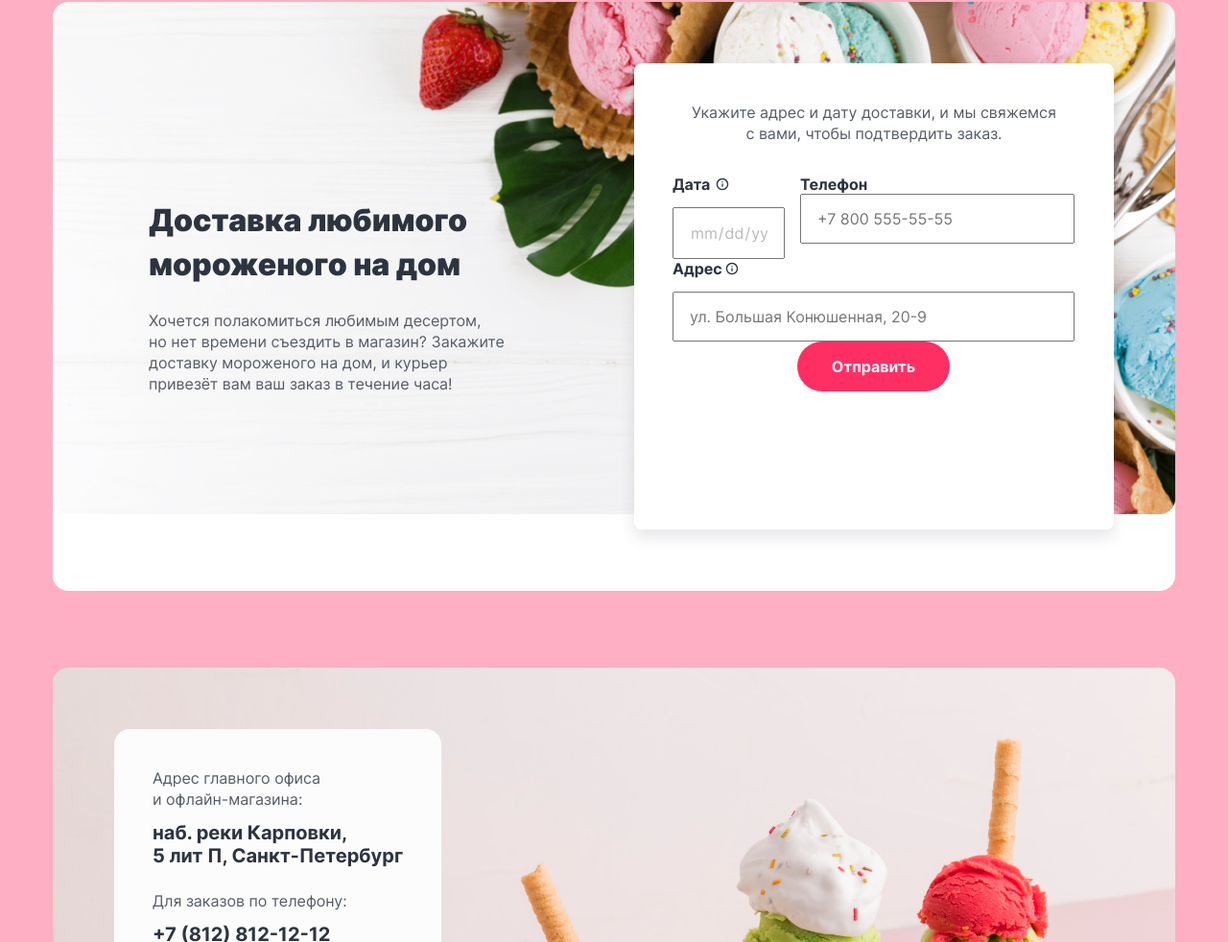
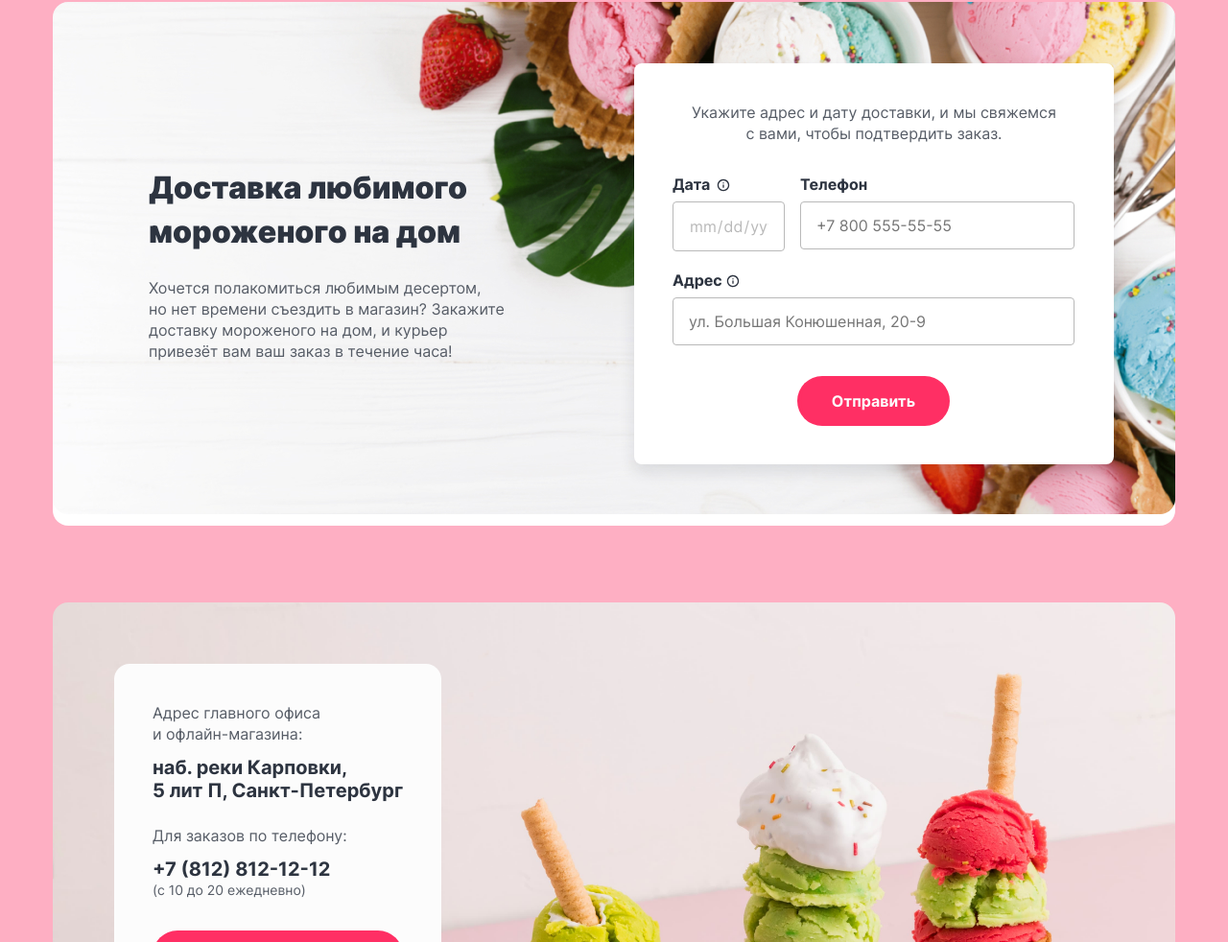
Before and after one commit to htmlacademy-htmlcss/2096643-gllacy-1, a website: page index.html in a window 1280 px wide. Shown: the part 2721-3703 px from the top of the page at 96% size. Drawn offline with Linux system fonts and the light colour scheme.

Commit message:
Исправлена сетка для формы доставки на гридах

```diff
--- a/index.html
+++ b/index.html
@@ -337,9 +337,9 @@
           <p class="delivery__subtitle text">Укажите адрес и дату доставки, и мы свяжемся<br> с вами, чтобы подтвердить заказ.</p>
           <form class="order" action="https://echo.htmlacademy.ru/" method="post">
             <label class="order__date">Дата
-              <span class="tooltip">
+              <span class="tooltip tooltip__data">
                 <button class="tooltip__button" type="button">
-                  <svg class="tooltip__icon tooltip__icon_data" xmlns="http://www.w3.org/2000/svg" width="14" height="14" viewBox="0 0 14 14" fill="none">
+                  <svg class="tooltip__icon" xmlns="http://www.w3.org/2000/svg" width="14" height="14" viewBox="0 0 14 14" fill="none">
                     <path fill-rule="evenodd" clip-rule="evenodd" d="M7.00026 2.12508C4.30774 2.12508 2.12502 4.3078 2.12502 7.00032C2.12502 9.69284 4.30774 11.8756 7.00026 11.8756C9.69278 11.8756 11.8755 9.69284 11.8755 7.00032C11.8755 4.3078 9.69278 2.12508 7.00026 2.12508ZM0.791687 7.00032C0.791687 3.57142 3.57136 0.791748 7.00026 0.791748C10.4292 0.791748 13.2088 3.57142 13.2088 7.00032C13.2088 10.4292 10.4292 13.2089 7.00026 13.2089C3.57136 13.2089 0.791687 10.4292 0.791687 7.00032ZM7.00007 6.3334C7.36826 6.3334 7.66674 6.63188 7.66674 7.00007V9.21683C7.66674 9.58502 7.36826 9.8835 7.00007 9.8835C6.63188 9.8835 6.33341 9.58502 6.33341 9.21683V7.00007C6.33341 6.63188 6.63188 6.3334 7.00007 6.3334ZM7.00007 4.11665C6.63188 4.11665 6.33341 4.41513 6.33341 4.78332C6.33341 5.1515 6.63188 5.44998 7.00007 5.44998H7.0059C7.37409 5.44998 7.67257 5.1515 7.67257 4.78332C7.67257 4.41513 7.37409 4.11665 7.0059 4.11665H7.00007Z" fill="#2D3440"/>
                   </svg>
                 </button>
@@ -348,9 +348,9 @@
             </label>
             <label class="order__tel">Телефон <input type="tel" name="tel" placeholder="+7 800 555-55-55"></label>
             <label class="order__address">Адрес
-              <span class="tooltip">
+              <span class="tooltip tooltip__address">
                 <button class="tooltip__button" type="button">
-                  <svg class="tooltip__icon tooltip__icon_address" xmlns="http://www.w3.org/2000/svg" width="14" height="14" viewBox="0 0 14 14" fill="none">
+                  <svg class="tooltip__icon" xmlns="http://www.w3.org/2000/svg" width="14" height="14" viewBox="0 0 14 14" fill="none">
                     <path fill-rule="evenodd" clip-rule="evenodd" d="M7.00026 2.12508C4.30774 2.12508 2.12502 4.3078 2.12502 7.00032C2.12502 9.69284 4.30774 11.8756 7.00026 11.8756C9.69278 11.8756 11.8755 9.69284 11.8755 7.00032C11.8755 4.3078 9.69278 2.12508 7.00026 2.12508ZM0.791687 7.00032C0.791687 3.57142 3.57136 0.791748 7.00026 0.791748C10.4292 0.791748 13.2088 3.57142 13.2088 7.00032C13.2088 10.4292 10.4292 13.2089 7.00026 13.2089C3.57136 13.2089 0.791687 10.4292 0.791687 7.00032ZM7.00007 6.3334C7.36826 6.3334 7.66674 6.63188 7.66674 7.00007V9.21683C7.66674 9.58502 7.36826 9.8835 7.00007 9.8835C6.63188 9.8835 6.33341 9.58502 6.33341 9.21683V7.00007C6.33341 6.63188 6.63188 6.3334 7.00007 6.3334ZM7.00007 4.11665C6.63188 4.11665 6.33341 4.41513 6.33341 4.78332C6.33341 5.1515 6.63188 5.44998 7.00007 5.44998H7.0059C7.37409 5.44998 7.67257 5.1515 7.67257 4.78332C7.67257 4.41513 7.37409 4.11665 7.0059 4.11665H7.00007Z" fill="#2D3440"/>
                   </svg>
                 </button>
--- a/slyles/styles.css
+++ b/slyles/styles.css
@@ -730,7 +730,6 @@ margin-right: 0;
 
 .delivery__form {
   min-width: 420px;
-  height: 406px;
   margin: 64px;
   padding: 40px;
   background-color: #FFFFFF;
@@ -756,6 +755,7 @@ margin-right: 0;
   flex-direction: column;
   flex-wrap: wrap;
   position: relative;
+  margin-bottom: 20px;
 }
 
 .order__date input {
@@ -764,7 +764,10 @@ margin-right: 0;
   box-sizing: border-box;
   font: inherit;
   font-weight: 400;
+  margin-top: 8px;
   padding: 14px 16px;
+  border: 1px solid #B9B9B9;
+  border-radius: 4px;
   color: #B9B9B9;
 }
 
@@ -777,6 +780,7 @@ input::-webkit-calendar-picker-indicator{ /*отключение календа
   flex-wrap: wrap;
   flex-direction: column;
   text-align: start;
+  margin-bottom: 20px;
 }
 
 .order__tel input {
@@ -785,7 +789,10 @@ input::-webkit-calendar-picker-indicator{ /*отключение календа
   box-sizing: border-box;
   font: inherit;
   font-weight: 400;
+  margin-top: 8px;
   padding: 14px 16px;
+  border: 1px solid #B9B9B9;
+  border-radius: 4px;
   color: #B9B9B9;
 }
 
@@ -794,15 +801,18 @@ input::-webkit-calendar-picker-indicator{ /*отключение календа
   flex-direction: column;
   flex-wrap: wrap;
   grid-column: 1/-1;
+  margin-bottom: 32px;
 }
 
 .order__address input {
-
   grid-column: 1/-1;
   box-sizing: border-box;
   font: inherit;
+  margin-top: 8px;
   padding: 14px 16px;
   font-weight: 400;
+  border: 1px solid #B9B9B9;
+  border-radius: 4px;
   color: #B9B9B9;
 }
 
@@ -814,10 +824,10 @@ input::-webkit-calendar-picker-indicator{ /*отключение календа
   border: none;
 }
 
-.tooltip__icon_data {
+.tooltip__data {
   position: absolute;
   top:3px;
-  left: 45px;
+  left: 40px;
 }
 
 .order__address {
@@ -829,10 +839,10 @@ input::-webkit-calendar-picker-indicator{ /*отключение календа
   justify-self: center;
 }
 
-.tooltip__icon_address {
+.tooltip__address {
   position: absolute;
   top: 3px;
-  left: 55px;
+  left: 50px;
 }
 
 
```
